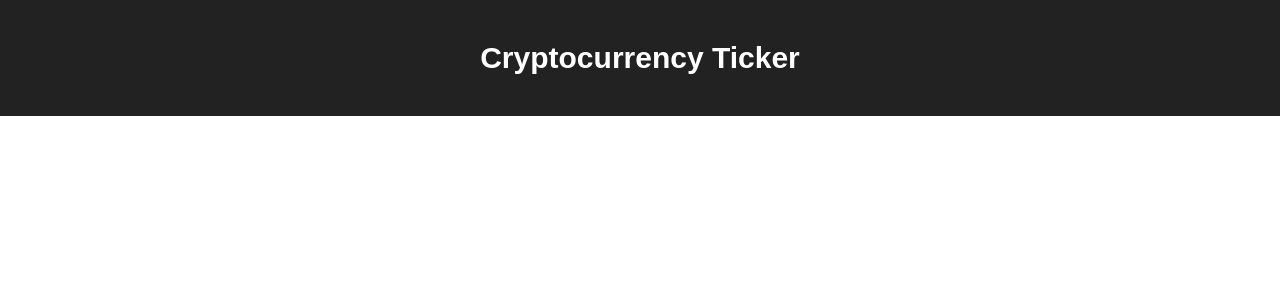
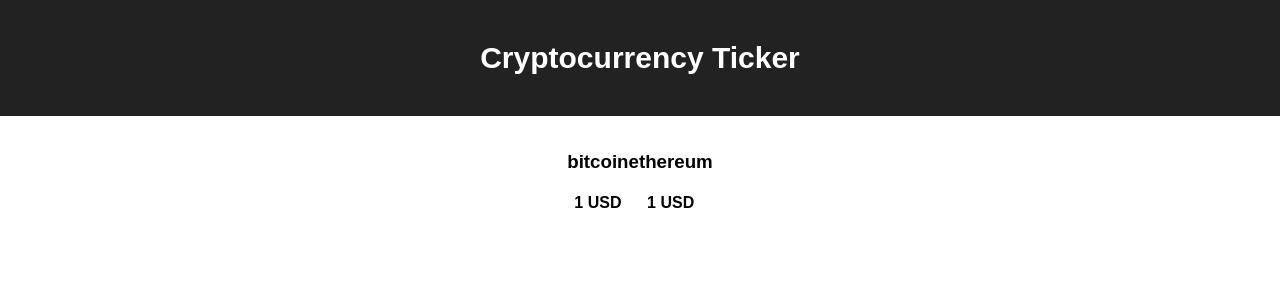
Before and after one commit to sharmashrey21/cryptocurrency-app, a React (Create React App) app: page / in a window 1280 px wide. Shown: the top 300 px of the page. Built offline with nearby package versions, Linux system fonts and the light colour scheme.

Commit message:
Added Bitcoin and Etherum data

```diff
--- a/src/App.js
+++ b/src/App.js
@@ -1,5 +1,5 @@
 import React, { Component } from 'react';
-import logo from './logo.svg';
+import Tickers from './Tickers.js';
 import './App.css';
 
 class App extends Component {
@@ -9,6 +9,7 @@
                 <div className="App-header">
                     <h2>Cryptocurrency Ticker</h2>
                 </div>
+                <Tickers />
             </div>
         );
     }
--- /dev/null
+++ b/src/Tickers.css
@@ -0,0 +1,5 @@
+.tickers {
+    list-style-type: none;
+    padding: 0;
+    display: inline-flex;
+}
--- /dev/null
+++ b/src/Tickers.js
@@ -0,0 +1,35 @@
+import React, { Component } from 'react';
+import './Tickers.css';
+
+class Tickers extends Component {
+    constructor(props) {
+        super(props);
+        this.state = {
+            data: [
+                {
+                    id: "bitcoin",
+                    price: "1"
+                },
+                {
+                    id: "ethereum",
+                    price: "1"
+                }
+            ]
+        };
+    }
+    render() {
+        var tickers = this.state.data.map((currency) =>
+            <li key={currency.id}>
+                <h3>{currency.id}</h3>
+                <h4>{currency.price} USD</h4>
+            </li>
+        );
+        return (
+            <div className="tickers-container">
+                <ul className="tickers">{tickers}</ul>
+           </div>
+        );
+    }
+}
+
+export default Tickers;
```
Lines whose indentation alone changed are shown as unchanged.
